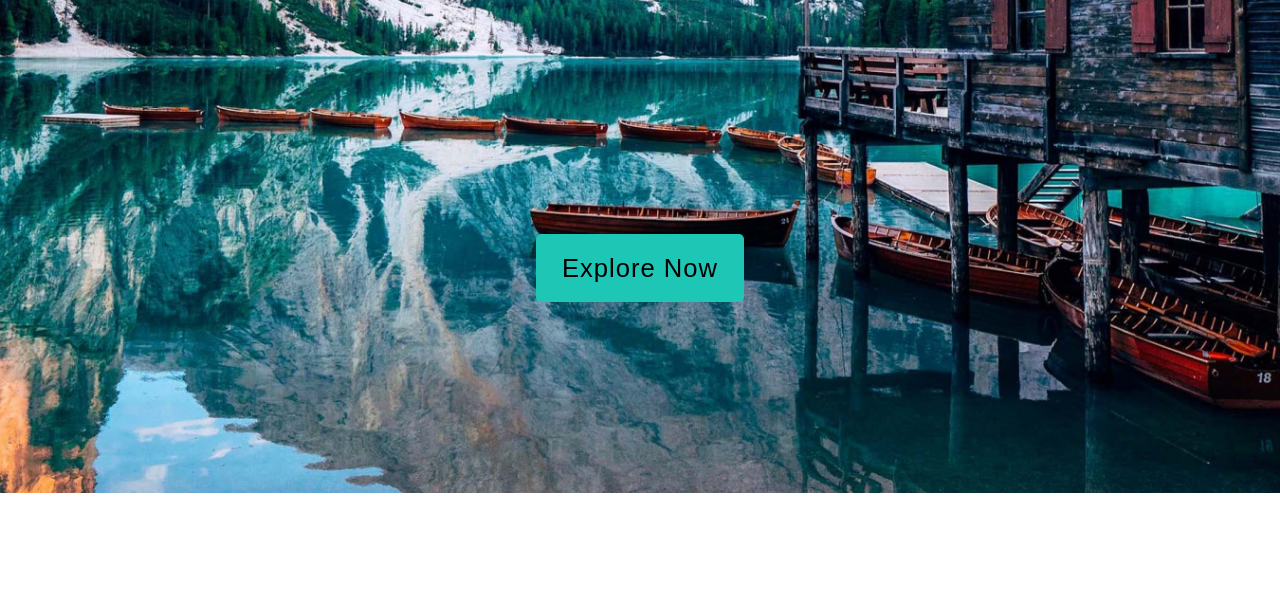
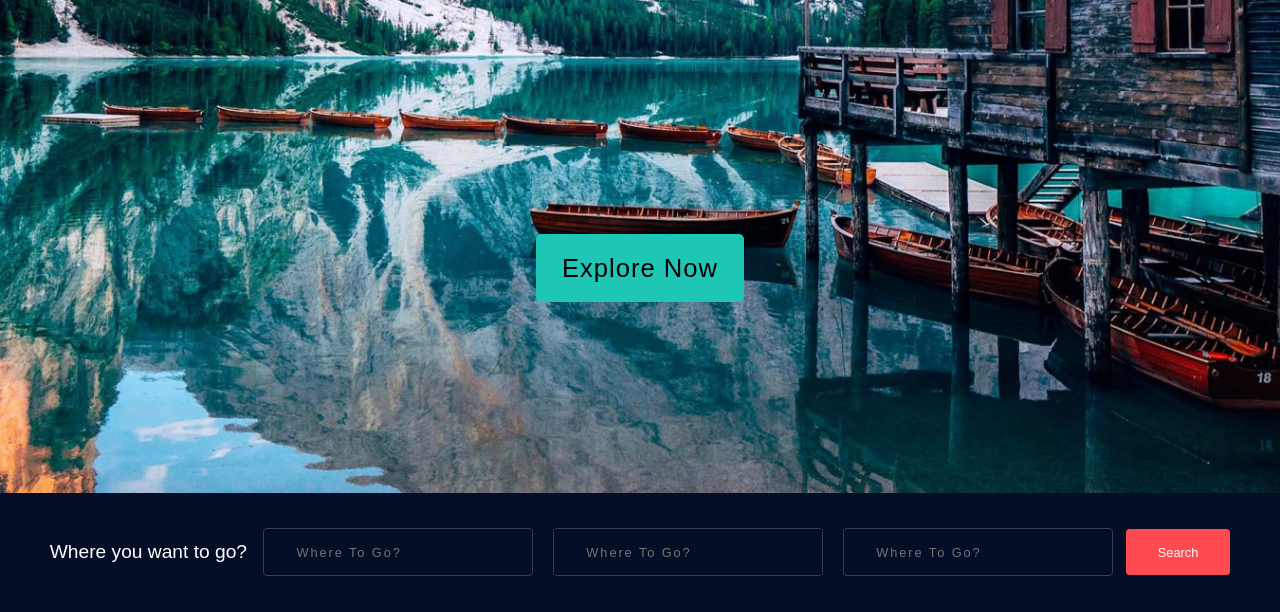
Before and after one commit to abolfazljafarii/Travelo, a plain HTML site: page index.html in a window 1280 px wide. Shown: the part 595-1207 px from the top of the page. Before the commit the page ends 1088 px from the top, so only its background shows below. Drawn offline with Linux system fonts and the light colour scheme.

Commit message:
Creat the search bar in the project

```diff
--- a/css/media-querise.css
+++ b/css/media-querise.css
@@ -38,7 +38,18 @@
 }
 
 @media (min-width: 992px){
+    .search-bar {
+        flex-direction: row;
+        justify-content: center;
+    }
+    .search-form {
+        flex-direction: row;
+        justify-content: center;
+    }
 
+    .search-btn {
+        margin-top: 0;
+    }
 }
 
 @media (min-width: 1200px){
@@ -53,4 +64,24 @@
     header{
         margin: .85vw 0;
     }
+
+    .search-bar {
+        padding: 2vw 2.3vw;
+    }
+    .search-form input {
+        border: .1vw solid #363E52;
+        border-radius: .3vw;
+        padding: 1.2vw 2.5vw;
+        font-size: 1vw;
+    }
+    .search-btn{
+        border-radius: .3vw;
+        padding: 1.2vw 2.5vw;
+        font-size: 1vw;
+        margin: 0 0 0 .2vw;
+    }
+    .search-bar h3{
+        font-size: 1.5vw;
+        margin: 0 .5vw 0 0;
+    }
 }
--- a/css/style.css
+++ b/css/style.css
@@ -144,3 +144,47 @@ ul{
     font-weight: bolder;
     color: rgb(63, 63, 63);
 }
+
+.search-bar {
+    background-color: #040E27;
+    flex-direction: column;
+    padding: 20px 25px;
+    align-items: center;
+}
+.search-form {
+    flex-direction: column;
+    align-items: center;
+    width: 80%;
+}
+.search-form input {
+    width: 100%;
+    background-color: transparent;
+    border: 1px solid #363E52;
+    border-radius: 5px;
+    margin: 10px 10px;
+    padding: 17px 40px;
+    color: #fff;
+    outline: 0 !important;
+}
+.search-btn {
+    margin-top: 10px;
+    background-color: #FF4A52;
+    color: #fff;
+    padding: 17px 40px;
+    font-size: 15px;
+    font-weight: 500;
+    border: 0;
+    outline: 0;
+    border-radius: 5px;
+    transition: 0.3s !important;
+    cursor: pointer;
+}
+.search-btn:hover {
+    background-color: #1EC6B6;
+}
+.search-bar h3 {
+    color: white;
+    font-weight: 400;
+    font-size: 17px;
+    margin-bottom: 10px;
+}
--- a/index.html
+++ b/index.html
@@ -41,4 +41,13 @@
                 <a data-aos="fade-up" href="#popular-container" class="banner-btn">Explore Now</a>
             </div>
         </section>
+        <section class="search-bar d-flex" id="search-bar">
+            <h3 data-aos="fade-right">Where you want to go?</h3>
+            <form class="d-flex search-form">
+                <input data-aos="zoom-in" type="text" placeholder="Where To Go?">
+                <input data-aos="zoom-in" type="text" placeholder="Where To Go?">
+                <input data-aos="zoom-in" type="text" placeholder="Where To Go?">
+                <button data-aos="zoom-in" class="search-btn" type="submit">Search</button>
+            </form>
+        </section>
     </main>
```
